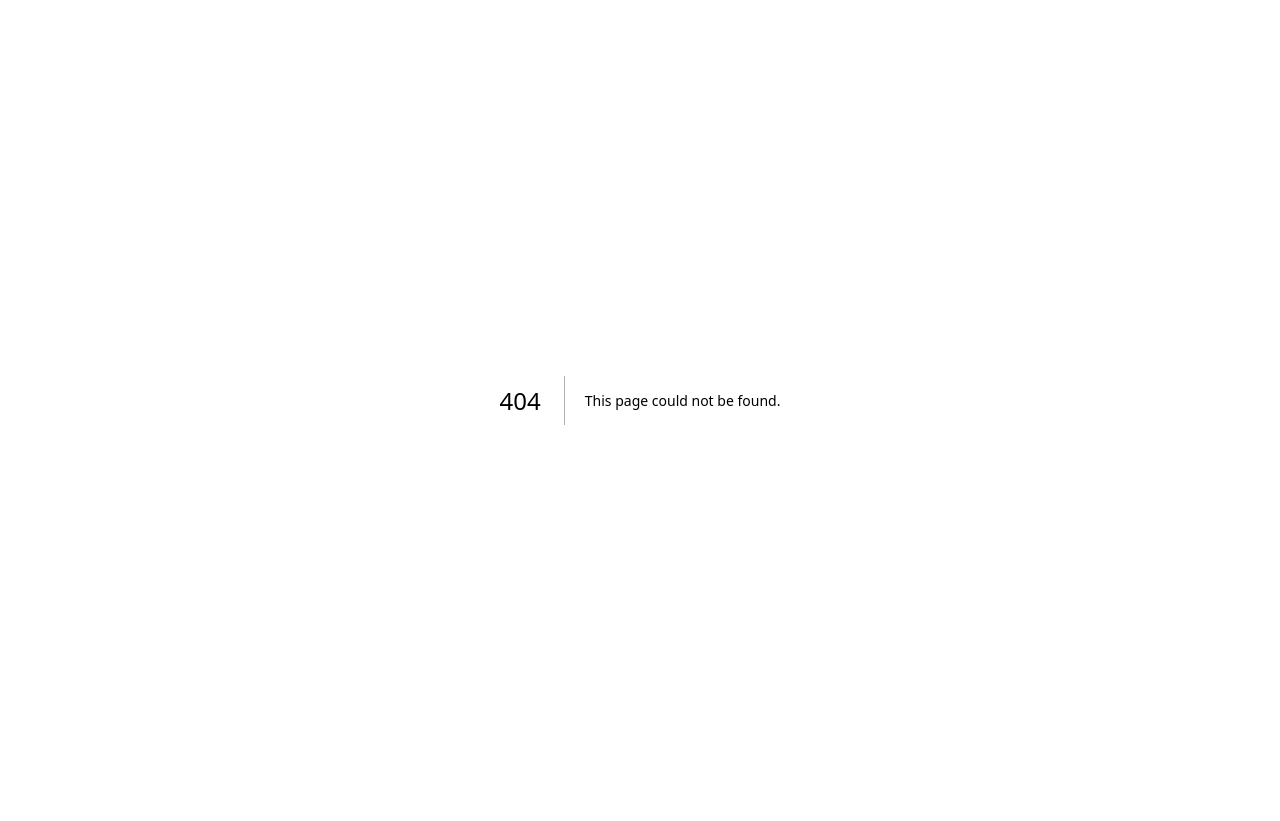
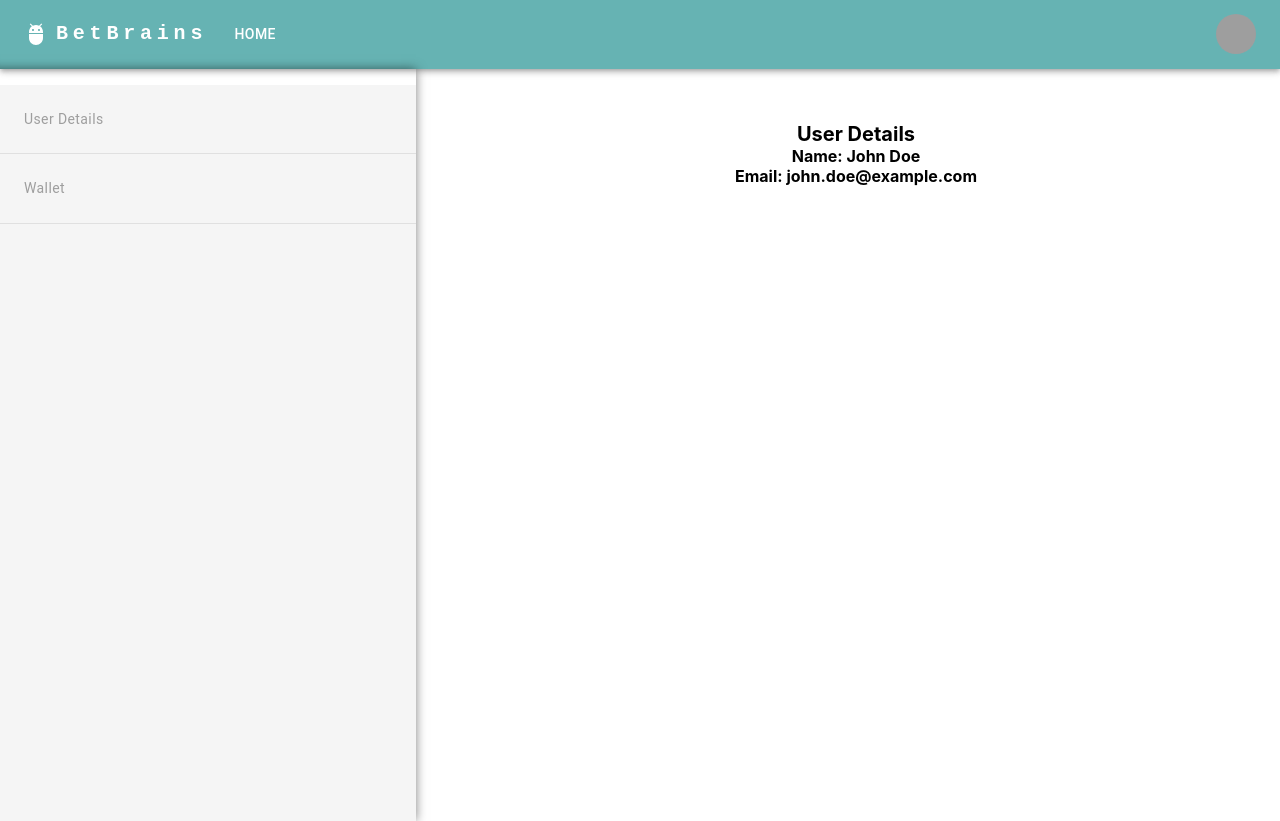
Before and after one commit to spkothari0/BetBrains, a Next.js app in the folder ui/: page /WalletPage in a window 1280 px wide. Before the commit this address had no page. Before the commit the page ends 800 px from the top, so only its background shows below. Built offline with nearby package versions, Linux system fonts and the light colour scheme; grey boxes are pictures that could not be loaded; what @rainbow-me/rainbowkit, wagmi would draw is missing.

Commit message:
Committing UI Changes

```diff
--- a/ui/package.json
+++ b/ui/package.json
@@ -19,6 +19,7 @@
     "next": "^14.2.5",
     "react": "^18.3.0",
     "react-dom": "^18.3.0",
+    "react-router-dom": "^6.25.1",
     "viem": "2.9.31",
     "wagmi": "^2.9.2"
   },
--- a/ui/src/components/NavBar.tsx
+++ b/ui/src/components/NavBar.tsx
@@ -12,14 +12,20 @@ import Button from '@mui/material/Button';
 import Tooltip from '@mui/material/Tooltip';
 import MenuItem from '@mui/material/MenuItem';
 import AdbIcon from '@mui/icons-material/Adb';
-
-const pages = ['Home', 'Categories'];
+import { useRouter } from 'next/router';
+const pages = ['Home'];
 const settings = ['Profile', 'Wallet', 'Logout'];
 
 function NavBar() {
   const [anchorElNav, setAnchorElNav] = React.useState<null | HTMLElement>(null);
   const [anchorElUser, setAnchorElUser] = React.useState<null | HTMLElement>(null);
-
+  const router = useRouter();
+  const handleMenuItemClick = (page: string) => {
+    if (page === 'Wallet') {
+      router.push('/WalletPage');
+    }
+    handleCloseUserMenu();
+  };
   const handleOpenNavMenu = (event: React.MouseEvent<HTMLElement>) => {
     setAnchorElNav(event.currentTarget);
   };
@@ -27,8 +33,11 @@ function NavBar() {
     setAnchorElUser(event.currentTarget);
   };
 
-  const handleCloseNavMenu = () => {
+  const handleCloseNavMenu = (page: string) => {
     setAnchorElNav(null);
+    if (page === 'Home') {
+      router.push('/');
+    }
   };
 
   const handleCloseUserMenu = () => {
@@ -88,7 +97,7 @@ function NavBar() {
               }}
             >
               {pages.map((page) => (
-                <MenuItem key={page} onClick={handleCloseNavMenu}>
+                <MenuItem key={page} onClick={(event: React.MouseEvent<HTMLLIElement>) => handleCloseNavMenu(page)}>
                   <Typography textAlign="center">{page}</Typography>
                 </MenuItem>
               ))}
@@ -117,7 +126,7 @@ function NavBar() {
                 {pages.map((page) => (
                 <Button
                     key={page}
-                onClick={handleCloseNavMenu}
+                    onClick={() => handleCloseNavMenu(page)}
                     sx={{ my: 2, color: 'white', display: 'block' }}
                 >
                     {page}
@@ -148,7 +157,7 @@ function NavBar() {
               onClose={handleCloseUserMenu}
             >
               {settings.map((setting) => (
-                <MenuItem key={setting} onClick={handleCloseUserMenu}>
+                <MenuItem key={setting} onClick={() => handleMenuItemClick(setting)}>
                 <Typography textAlign="center">{setting}</Typography>
               </MenuItem>
               ))}
--- /dev/null
+++ b/ui/src/components/Wallet.tsx
@@ -0,0 +1,59 @@
+import React,{ useState } from 'react';
+import { Grid, Box, Button } from '@mui/material';
+const HamburgerMenu=['User Details','Wallet'];
+
+const Wallet: React.FC = () => {
+  const [selectedItem, setSelectedItem] = useState(null);
+
+  const handleButtonClick = (menu: any) => {
+    setSelectedItem(menu);
+  };
+  return (
+    <Box sx={{ flexGrow: 1 }}>
+      <Grid container spacing={2}>
+        <Grid item xs={4} sx={{ boxShadow: '0px 0px 10px rgba(0, 0, 0, 0.5)' }}>
+          <Box sx={{ height: 'calc(100vh - 64px)', backgroundColor: '#f5f5f5' }}>
+            {/* Content for the 30% width section goes here */}
+            {/* iterate Hamburger menu and show in vertical manner with clickable buttons
+             */}
+            {HamburgerMenu.map((menu, index) => (
+              <Box key={index} sx={{ padding: 2, borderBottom: '1px solid #e0e0e0' }}>
+                <Button onClick={() => handleButtonClick(menu)} sx={{
+                  width: '100%', textTransform: 'none', justifyContent: 'flex-start',
+                  color: selectedItem === menu ? '#000000' : '#9e9e9e',
+                  fontWeight: selectedItem === menu ? 'bold' : 'normal'
+                }}>
+                  {menu}
+                </Button>
+              </Box>
+            ))}
+          </Box>
+        </Grid>
+        <Grid item xs={8}>
+          <Box sx={{ height: 'calc(100vh - 64px)', backgroundColor: '#ffffff' }}>
+            {/* Content for the 70% width section goes here */}
+            <Box sx={{ padding: 2 }}>
+              <h1>
+                {
+                  selectedItem === 'Wallet' ?
+                    <Box sx={{display:"flex", flexDirection:'column', alignItems:'center'}}>
+                      <Box sx={{fontSize: '20px', fontWeight: 'bold'}}>Wallet</Box>
+                      <Box sx={{fontSize: '16px', fontWeight: 'bold'}}>Balance: $1000</Box>
+                    </Box>
+                  :
+                  <Box sx={{display:"flex", flexDirection:'column', alignItems:'center'}}>
+                    <Box sx={{fontSize: '20px', fontWeight: 'bold'}}>User Details</Box>
+                    <Box sx={{fontSize: '16px'}}>Name: John Doe</Box>
+                    <Box sx={{fontSize: '16px'}}>Email: john.doe@example.com</Box>
+                  </Box>
+                }
+              </h1>
+            </Box>
+          </Box>
+        </Grid>
+      </Grid>
+    </Box>
+  );
+};
+
+export default Wallet;
--- a/ui/src/components/footer.tsx
+++ b/ui/src/components/footer.tsx
@@ -44,3 +44,4 @@ export function footer() {
         </Box>
     );
 }
+export default footer;
--- /dev/null
+++ b/ui/src/pages/WalletPage.tsx
@@ -0,0 +1,14 @@
+import React from 'react';
+import Wallet from '../components/Wallet'; // Adjust this import according to where your Wallet component is located
+import NavBar from '../components/NavBar';
+import { Box } from '@mui/material';
+const WalletPage: React.FC = () => {
+  return <>
+    <NavBar />
+    <Box mt={2}> {/* Adjust the value as needed */}
+        <Wallet />
+    </Box>
+    </>;
+};
+
+export default WalletPage;
```
Also changed, not shown: ui/src/pages/index.tsx (+7 -2 lines), 1 other file (tests, documents, lock files or other folders). Lines whose indentation alone changed are shown as unchanged.
